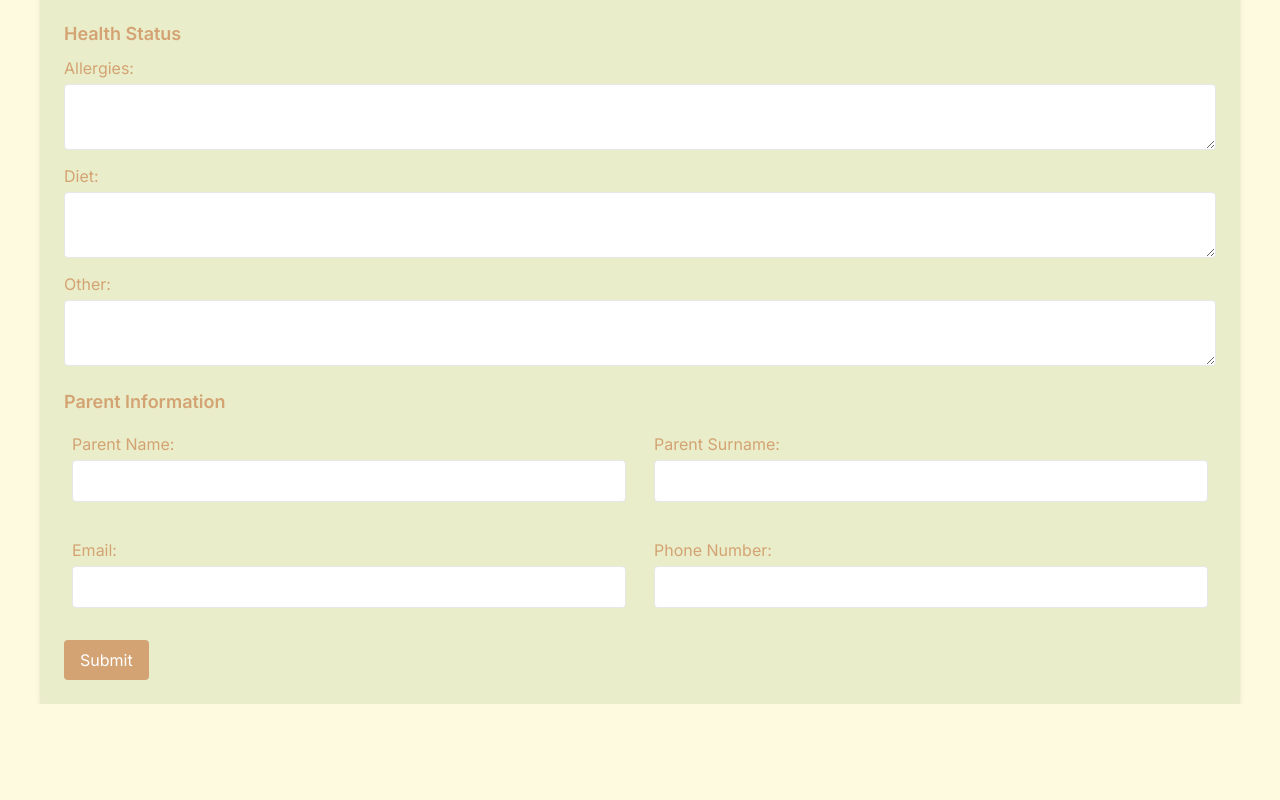
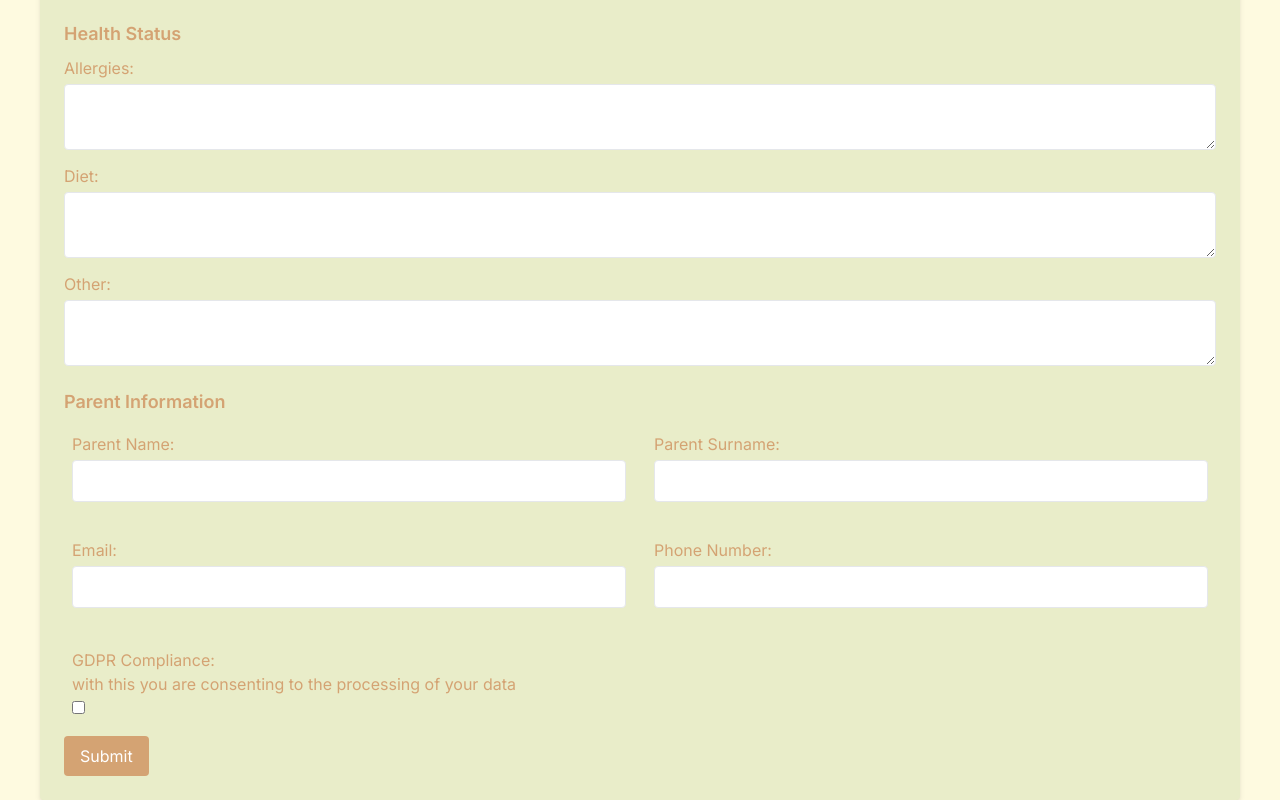
Before and after one commit to xadamec1/CampManager, a Next.js app: page /camp/1/register in a window 1280 px wide. Shown: the part 670-1470 px from the top of the page. Before the commit the page ends 1374 px from the top, so only its background shows below. Built offline with nearby package versions, Linux system fonts and the light colour scheme.

Commit message:
added GDPR Checkbox

```diff
--- a/src/app/_components/CampRegisterForm.tsx
+++ b/src/app/_components/CampRegisterForm.tsx
@@ -36,6 +36,26 @@ export const CampRegisterForm: React.FC = () => {
 		}
 	});
 
+	const gdprCheckbox = (
+		<label className="mb-2 block p-2">
+			GDPR Compliance:
+			<div>
+				<p> with this you are consenting to the processing of your data</p>
+
+				<input
+					type="checkbox"
+					{...method.register('gdprCheck')}
+					className="m-auto"
+				/>
+				{method.formState.errors.gdprCheck?.message && (
+					<p className="text-red-500">
+						{method.formState.errors.gdprCheck?.message}
+					</p>
+				)}
+			</div>
+		</label>
+	);
+
 	const { campId } = useParams();
 
 	const onSubmit: SubmitHandler<CampRegistration> = data => {
@@ -60,6 +80,8 @@ export const CampRegisterForm: React.FC = () => {
 				{/* Part 3: Parent Section */}
 				<h2 className="mb-2 text-lg font-semibold">Parent Information</h2>
 				<ParentInput />
+
+				{gdprCheckbox}
 				<button
 					type="submit"
 					className="rounded bg-default-text px-4 py-2 text-white hover:bg-blue-700"
--- a/src/app/validators/campRegistration.tsx
+++ b/src/app/validators/campRegistration.tsx
@@ -63,7 +63,10 @@ export const parentSchema = z.object({
 
 export const campRegistrationSchema = childSchema
 	.extend({
-		campId: z.number().optional()
+		campId: z.number().optional(),
+		gdprCheck: z.literal(true, {
+			errorMap: () => ({ message: 'You must accept the terms' })
+		})
 	})
 	.and(healthStatusSchema)
 	.and(parentSchema);
```
